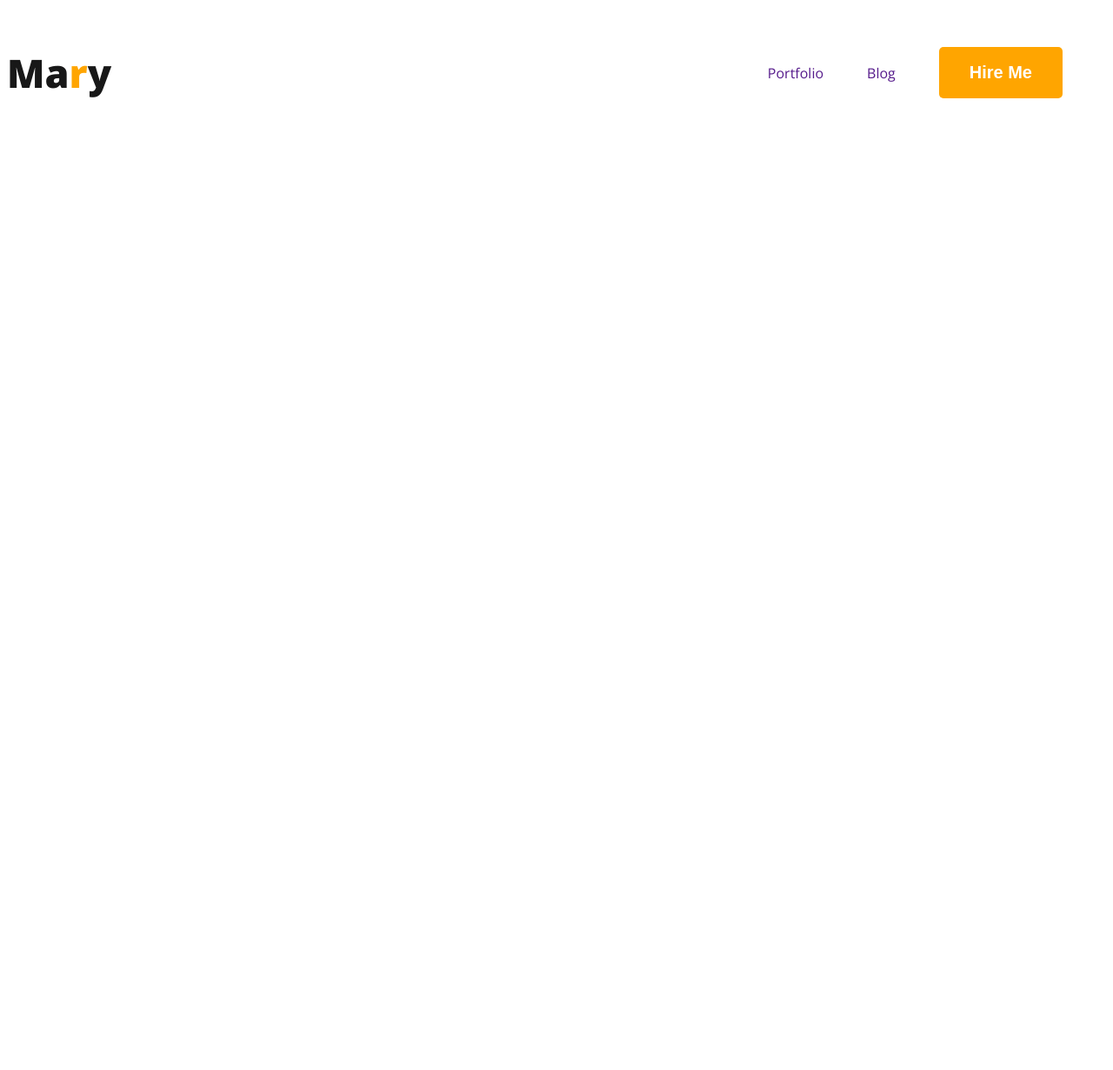
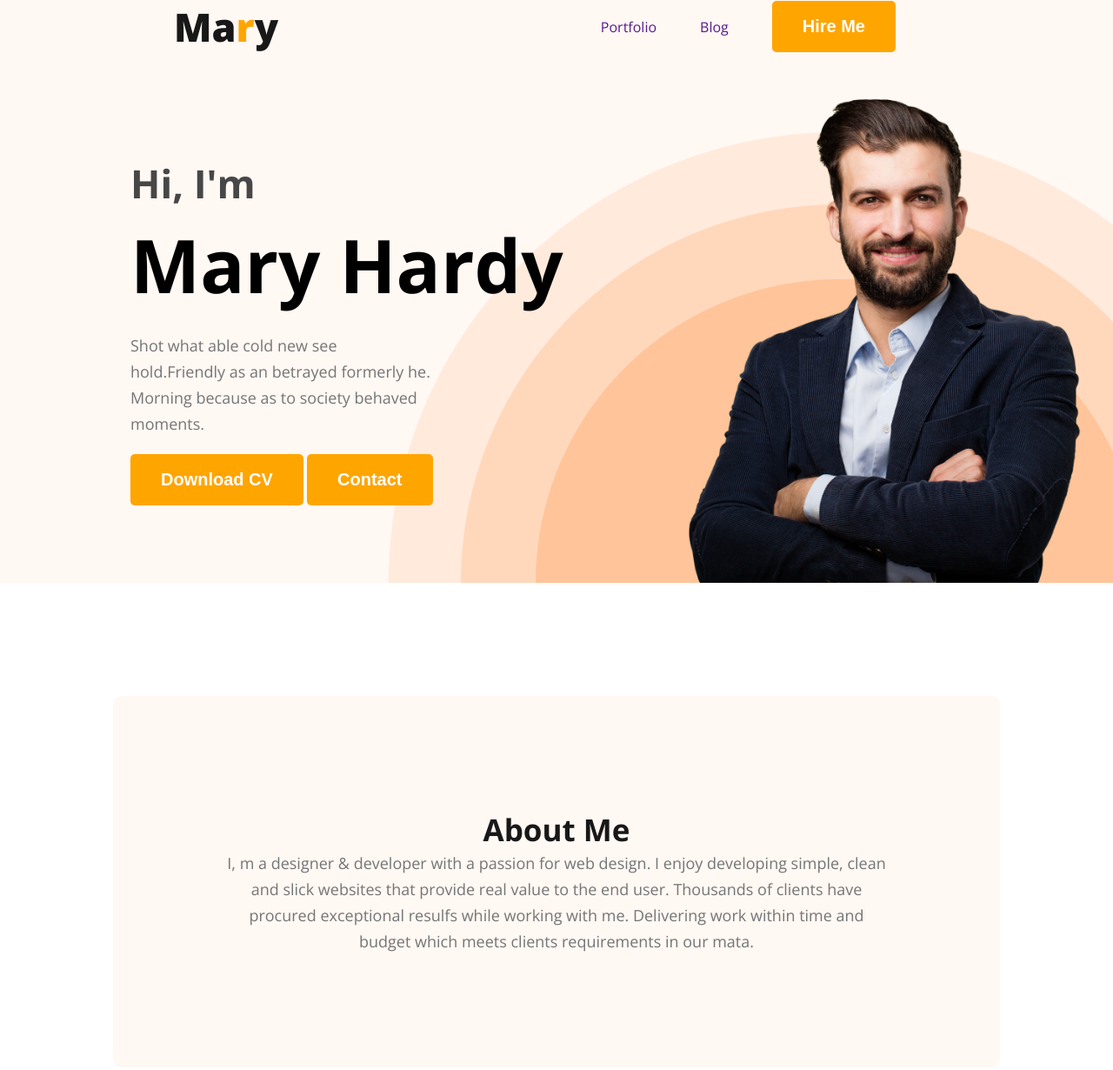
Before and after one commit to arifulislamctg11/developer-portfolio, a plain HTML site: page index.html in a window 1280 px wide. Shown: the whole page at 87% size. Before the commit the page ends 800 px from the top, so only its background shows below. Drawn offline with nearby package versions, Linux system fonts and the light colour scheme.

Commit message:
about section created

```diff
--- a/index.html
+++ b/index.html
@@ -13,7 +13,7 @@
     <title>Web Developer Portfolio</title>
   </head>
   <body>
-    <header>
+    <header class="header">
       <nav>
         <h3 class="nav-title">Ma<span class="text-primary">r</span>y</h3>
         <ul>
@@ -22,8 +22,32 @@
           <li><button class="btn-primary">Hire Me</button></li>
         </ul>
       </nav>
+      <div class="banner">
+        <div class="banner-content">
+          <h3 class="banner-greeting">Hi, I'm</h3>
+          <h1 class="banner-title">Mary Hardy</h1>
+          <p class="banner-description">
+            Shot what able cold new see hold.Friendly as an betrayed formerly
+            he. Morning because as to society behaved moments.
+          </p>
+          <button class="btn-primary">Download CV</button>
+          <button class="btn-primary">Contact</button>
+        </div>
+        <img class="profile-pic" src="./images/hardy.png" alt="" />
+      </div>
     </header>
-    <main></main>
+    <main>
+      <section class="about">
+        <h1 class="section-title">About Me</h1>
+        <p class="section-description">
+          I, m a designer & developer with a passion for web design. I enjoy
+          developing simple, clean and slick websites that provide real value to
+          the end user. Thousands of clients have procured exceptional resulfs
+          while working with me. Delivering work within time and budget which
+          meets clients requirements in our mata.
+        </p>
+      </section>
+    </main>
     <footer></footer>
   </body>
 </html>
--- a/style/portfolio.css
+++ b/style/portfolio.css
@@ -1,8 +1,31 @@
 /* shared style  */
+* {
+  margin: 0;
+  padding: 0;
+}
 body {
   font-family: "Open Sans", sans-serif;
 }
+
+.section-title {
+  color: #181818;
+  text-align: center;
+  font-size: 35px;
+  font-style: normal;
+  font-weight: 700;
+  line-height: normal;
+}
+.section-description {
+  color: #757575;
+  text-align: center;
+  font-size: 18px;
+  font-style: normal;
+  font-weight: 400;
+  line-height: 30px; /* 166.667% */
+}
+
 nav {
+  margin: 0 200px;
   display: flex;
   justify-content: space-between;
   align-items: center;
@@ -38,3 +61,56 @@ nav a {
   font-weight: 700;
   padding: 18px 35px;
 }
+
+/* header related style */
+.header {
+  background-color: #fff8f3;
+  background-image: url(../images/header_bg.png);
+  background-repeat: no-repeat;
+  background-position: bottom right;
+}
+.banner {
+  padding: 30px 30px 0px 150px;
+  display: flex;
+  align-items: center;
+  justify-content: space-between;
+}
+
+.banner .profile-pic {
+  width: 500px;
+}
+
+.banner-content {
+  max-width: 500px;
+}
+.banner-title {
+  font-size: 85px;
+  font-weight: 700;
+  margin-top: 5px;
+  margin-bottom: 20px;
+}
+
+.banner-greeting {
+  font-size: 45px;
+  color: #474747;
+  margin-bottom: 0;
+}
+.banner-description {
+  color: #757575;
+  font-size: 18px;
+  font-style: normal;
+  font-weight: 400;
+  line-height: 30px; /* 166.667% */
+  margin-bottom: 20px;
+  width: 70%;
+}
+
+/* main section style  */
+
+/* about section style  */
+.about {
+  padding: 130px;
+  border-radius: 10px;
+  margin: 130px;
+  background-color: #fff8f3;
+}
```
